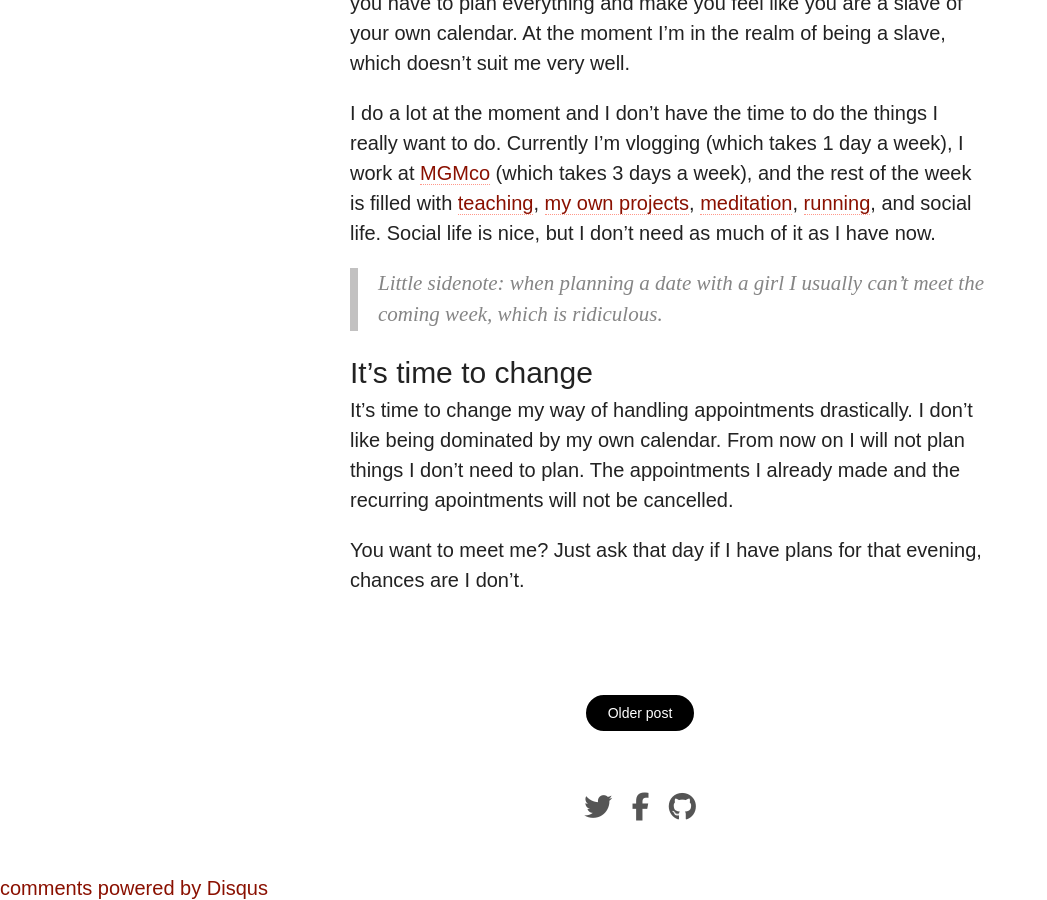
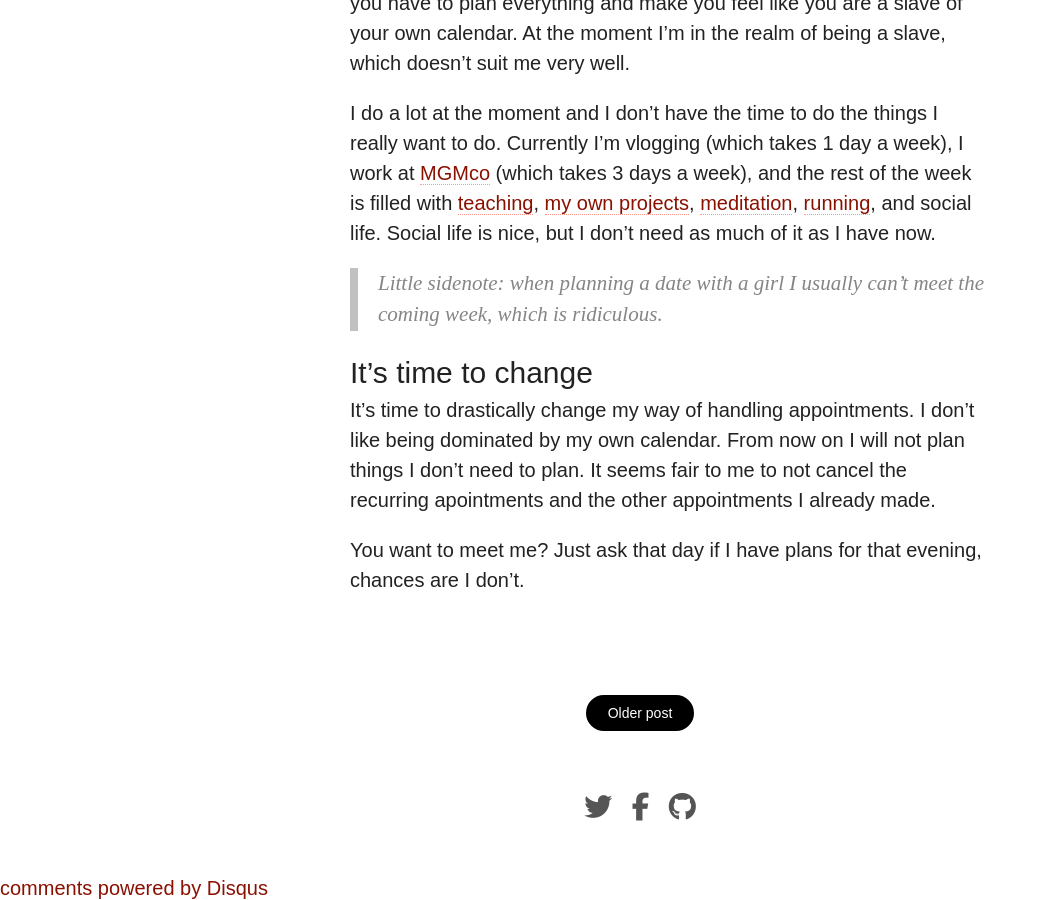
Before and after one commit to adriaandotcom/demaandvanadriaan, a Jekyll site: the page built from _posts/2017-07-08-i-am-done-with-planning.md, in a window 1280 px wide and 900 px high, scrolled down 1247 px. Shown: the whole window, without its empty margins (0-1047 px from the left). Built offline with Jekyll 4.4.1, drawn with Linux system fonts in a browser that asks for light colours; nearby versions of some CDN libraries; comment, search, counter and statistics services are not loaded.

Commit message:
Update 2017-07-08-i-am-done-with-planning.md

```diff
--- a/_posts/2017-07-08-i-am-done-with-planning.md
+++ b/_posts/2017-07-08-i-am-done-with-planning.md
@@ -24,6 +24,6 @@ I do a lot at the moment and I don't have the time to do the things I really wan
 > Little sidenote: when planning a date with a girl I usually can't meet the coming week, which is ridiculous.
 
 ## It's time to change
-It's time to change my way of handling appointments drastically. I don't like being dominated by my own calendar. From now on I will not plan things I don't need to plan. The appointments I already made and the recurring apointments will not be cancelled.
+It's time to drastically change my way of handling appointments. I don't like being dominated by my own calendar. From now on I will not plan things I don't need to plan. It seems fair to me to not cancel the recurring apointments and the other appointments I already made.
 
 You want to meet me? Just ask that day if I have plans for that evening, chances are I don't.
```
